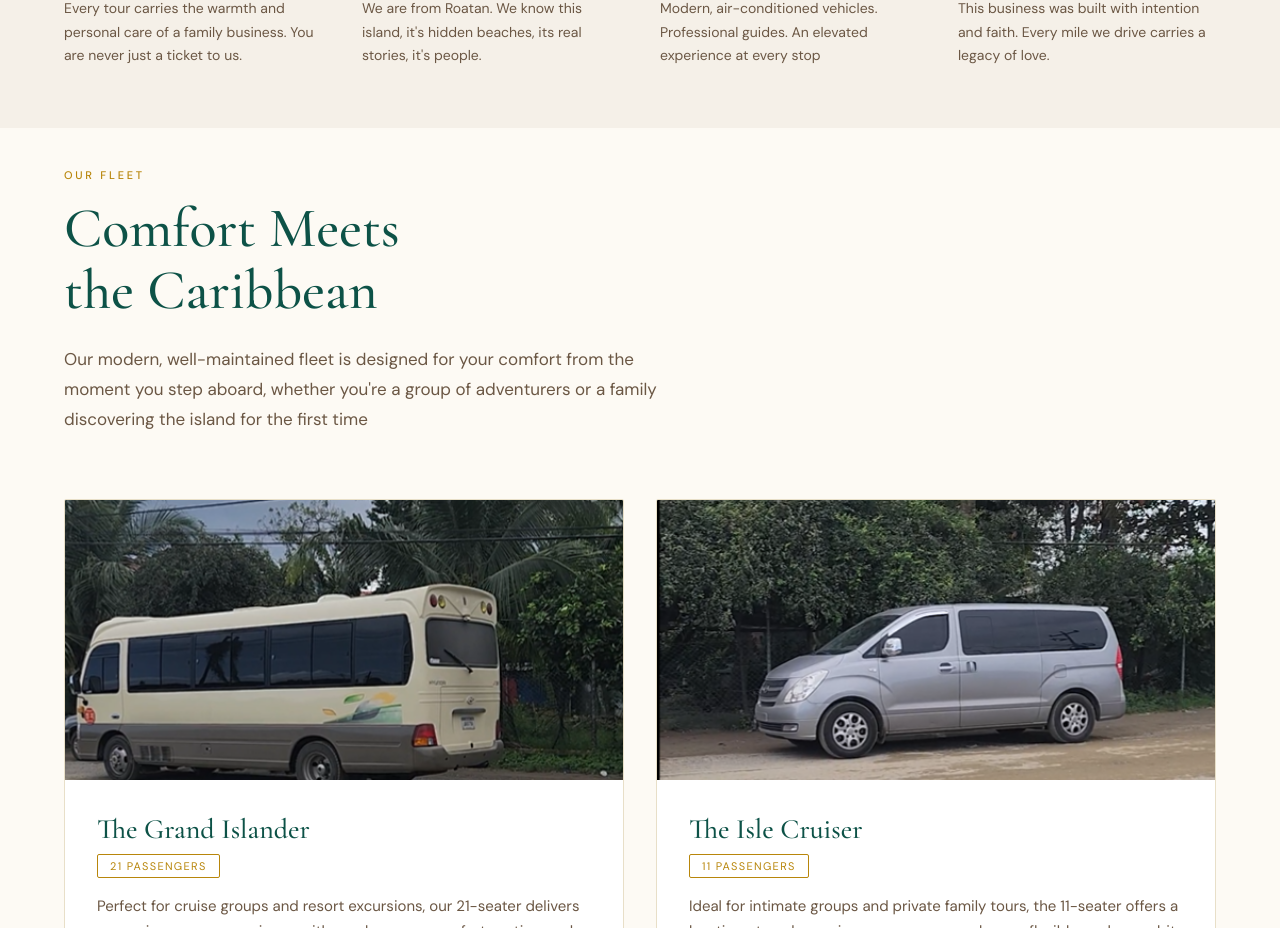
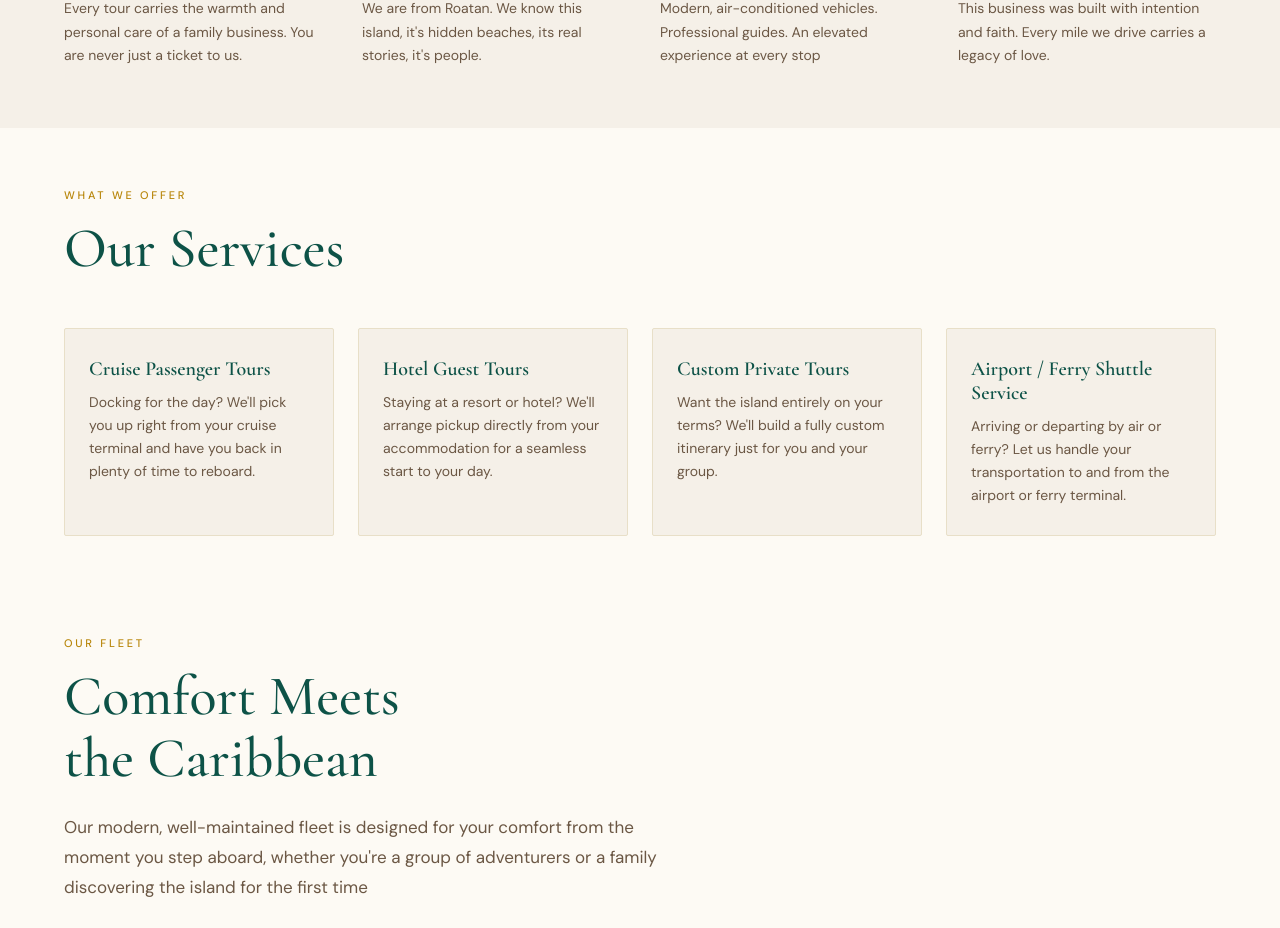
Before and after one commit to ShaniceS13/elite-tours, a React (Vite) app: page / in a window 1280 px wide. Shown: the part 3195-4123 px from the top of the page. Built offline with nearby package versions, Linux system fonts and the light colour scheme.

Commit message:
Add Our Services section

```diff
--- a/src/components/Home.jsx
+++ b/src/components/Home.jsx
@@ -9,6 +9,7 @@ import Mission from "./Mission";
 import CancellationPolicy from "./CancellationPolicy";
 import { useEffect } from "react";
 import { useLocation } from "react-router-dom";
+import OurServices from "./OurServices";
 
 export default function Home() {
   const location = useLocation();
@@ -28,6 +29,7 @@ export default function Home() {
       <About />
       <Mission />
       <WhyELite />
+      <OurServices />
       <Fleet />
       <Gallery />
       <BookingForm />
--- /dev/null
+++ b/src/components/OurServices.jsx
@@ -0,0 +1,47 @@
+import useInView from "../hooks/useInView";
+import "../styles/OurServices.css";
+
+export default function OurServices() {
+  const [ref, inView] = useInView();
+
+  const services = [
+    {
+      title: "Cruise Passenger Tours",
+      description:
+        "Docking for the day? We'll pick you up right from your cruise terminal and have you back in plenty of time to reboard.",
+    },
+    {
+      title: "Hotel Guest Tours",
+      description:
+        "Staying at a resort or hotel? We'll arrange pickup directly from your accommodation for a seamless start to your day.",
+    },
+    {
+      title: "Custom Private Tours",
+      description:
+        "Want the island entirely on your terms? We'll build a fully custom itinerary just for you and your group.",
+    },
+    {
+      title: "Airport / Ferry Shuttle Service",
+      description:
+        "Arriving or departing by air or ferry? Let us handle your transportation to and from the airport or ferry terminal.",
+    },
+  ];
+
+  return (
+    <section className="our-services" id="services" ref={ref}>
+      <span className="section-tag">What We Offer</span>
+      <h2 className={`section-title fade-in ${inView ? "visible" : ""}`}>
+        Our Services
+      </h2>
+
+      <div className={`services-grid fade-in ${inView ? "visible" : ""}`}>
+        {services.map((service, i) => (
+          <div key={i} className="service-card">
+            <h3>{service.title}</h3>
+            <p>{service.description}</p>
+          </div>
+        ))}
+      </div>
+    </section>
+  );
+}
--- /dev/null
+++ b/src/styles/OurServices.css
@@ -0,0 +1,64 @@
+/* - Our Services Section - */
+.our-services {
+  background: var(--ivory);
+  padding: 60px 5%;
+}
+
+.our-services .section-title {
+  margin-bottom: 48px;
+}
+
+/* - Grid - */
+.services-grid {
+  display: grid;
+  grid-template-columns: repeat(4, 1fr);
+  gap: 24px;
+}
+
+/* - Card - */
+.service-card {
+  background: var(--sand);
+  border: 1px solid var(--sand-dark);
+  border-radius: 2px;
+  padding: 28px 24px;
+  transition:
+    transform 0.3s ease,
+    box-shadow 0.3s ease;
+}
+
+.service-card:hover {
+  transform: translateY(-4px);
+  box-shadow: 0 12px 30px rgba(0, 0, 0, 0.08);
+}
+
+.service-card h3 {
+  font-family: "Cormorant Garamond", serif;
+  font-size: 20px;
+  font-weight: 600;
+  color: var(--teal-deep);
+  margin-bottom: 10px;
+}
+
+.service-card p {
+  font-size: 14px;
+  line-height: 1.65;
+  color: var(--text-muted);
+}
+
+/* - Mobile - */
+@media (max-width: 768px) {
+  .our-services {
+    padding: 60px 5%;
+  }
+
+  .services-grid {
+    grid-template-columns: 1fr 1fr;
+    gap: 16px;
+  }
+}
+
+@media (max-width: 480px) {
+  .services-grid {
+    grid-template-columns: 1fr;
+  }
+}
```
